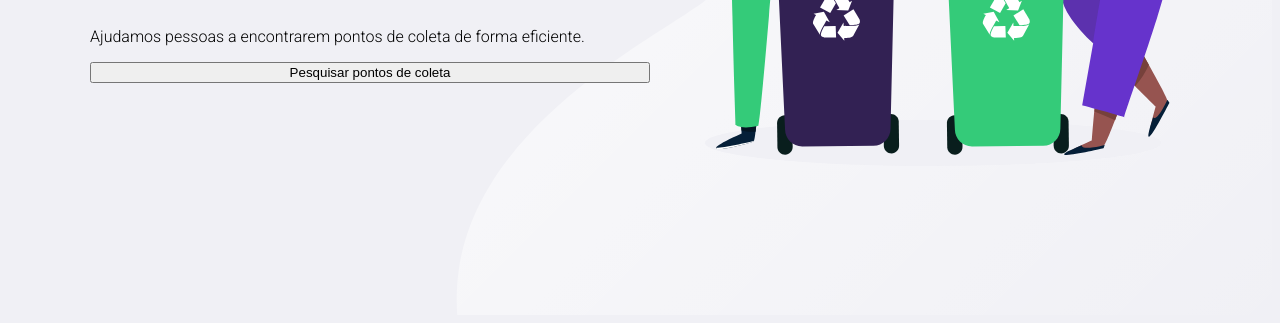
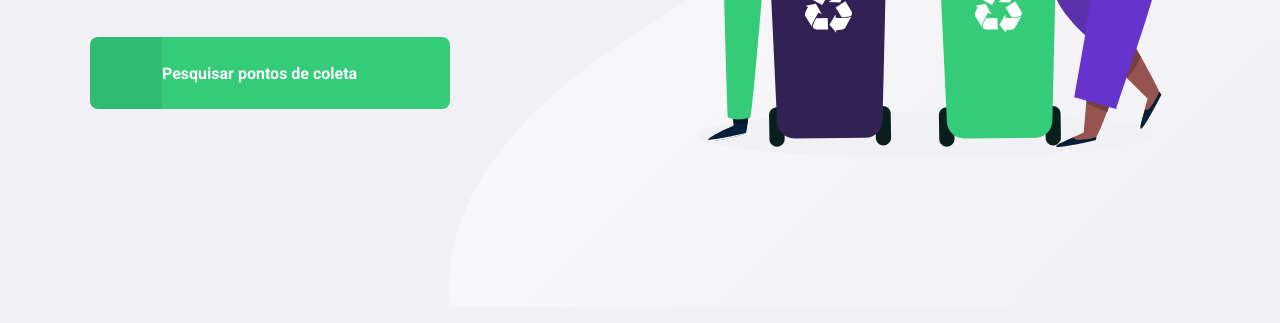
Before and after one commit to johnwss/nlw01, a plain HTML site: page index.html in a window 1280 px wide. Shown: the part 493-816 px from the top of the page. Drawn offline with Linux system fonts and the light colour scheme.

Commit message:
finalizando

```diff
--- a/index.html
+++ b/index.html
@@ -28,8 +28,8 @@
 
 
         <p> Ajudamos pessoas a encontrarem pontos de coleta de forma eficiente.</p>
+        <a href="#"><span></span>Pesquisar pontos de coleta</a>
 
-        <button>Pesquisar pontos de coleta</button>
 
 
 </main>
--- a/styles/main.css
+++ b/styles/main.css
@@ -1,5 +1,11 @@
 :root {
-        --title-color: #322153
+        --title-color: #322153;
+        --primary-color: #34cb79;
+}
+
+* {
+        margin: 0;
+        padding: 0;
 }
 
 html{
@@ -8,6 +14,7 @@ html{
 
 body{
         background: #f0f0f5;
+
 }
 
 header{
@@ -32,6 +39,7 @@ h1,h2,h3,h4,h5,h6{
         display: flex;
         flex-direction: column;
         height: 100%;
+
 
 }
 
@@ -64,9 +72,47 @@ h1,h2,h3,h4,h5,h6{
         display: flex;
         flex-direction: column;
         justify-content: center;
+
 }
 
 #page-home h1{
         font-size: 54px;
 
 }
+
+#page-home main p {
+        font-size: 24px;
+        line-height: 38px;
+        margin-top:24px;
+
+}
+
+#page-home main a {
+        width: 100%;
+        max-width: 360px;
+        background-color: var(--primary-color);
+        height: 72px;
+        border-radius: 8px;
+        display: flex;
+        align-items: center;
+
+        margin-top:40px;
+
+        transition: 400ms;
+
+        font-weight: bold;
+        color: white;
+}
+
+#page-home main a:hover{
+background-color:#2fb86e;
+}
+
+#page-home main a span{
+        width: 72px;
+        height: 72px;
+
+        background-color: rgba(0,0,0,0.08);
+        border-top-left-radius: 8px;
+        border-bottom-left-radius: 8px;
+}
```
